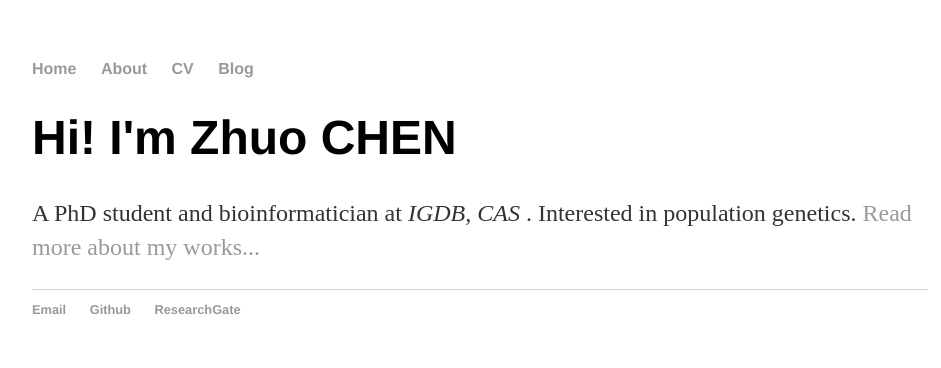
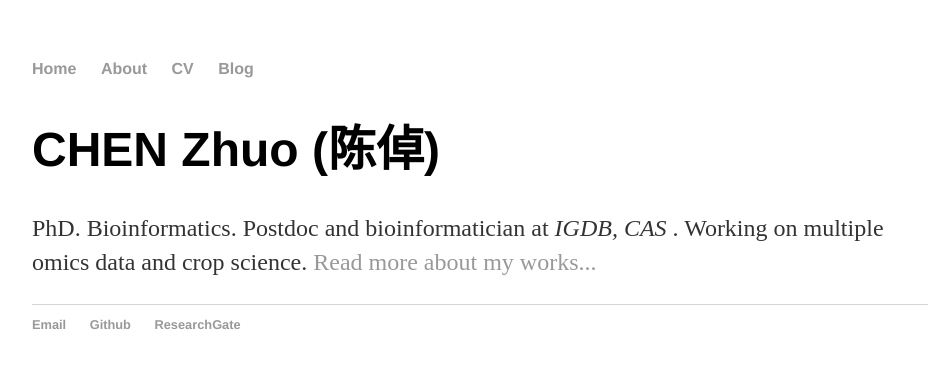
Before and after one commit to zhuochenbioinfo/zhuochenbioinfo.github.io, a Jekyll site: the page built from index.html, in a window 1280 px wide. Shown: the top 368 px of the page, without its empty margins (160-1101 px from the left). Built offline with Jekyll 4.4.1, drawn with Linux system fonts in a browser that asks for light colours.

Commit message:
Update index.html

```diff
--- a/index.html
+++ b/index.html
@@ -3,7 +3,7 @@ layout: default
 title: Zhuo CHEN, Coding For Rice
 ---
 <div class="blurb">
-	<h1>Hi! I'm Zhuo CHEN</h1>
-	<p>A PhD student and bioinformatician at <em> IGDB, CAS </em>.
-	Interested in population genetics. <a href="/about"> Read more about my works... </a></p>
+	<h1>CHEN Zhuo (陈倬)</h1>
+	<p>PhD. Bioinformatics. Postdoc and bioinformatician at <em> IGDB, CAS </em>.
+	Working on multiple omics data and crop science. <a href="/about"> Read more about my works... </a></p>
 </div><!-- /.blurb -->
```
